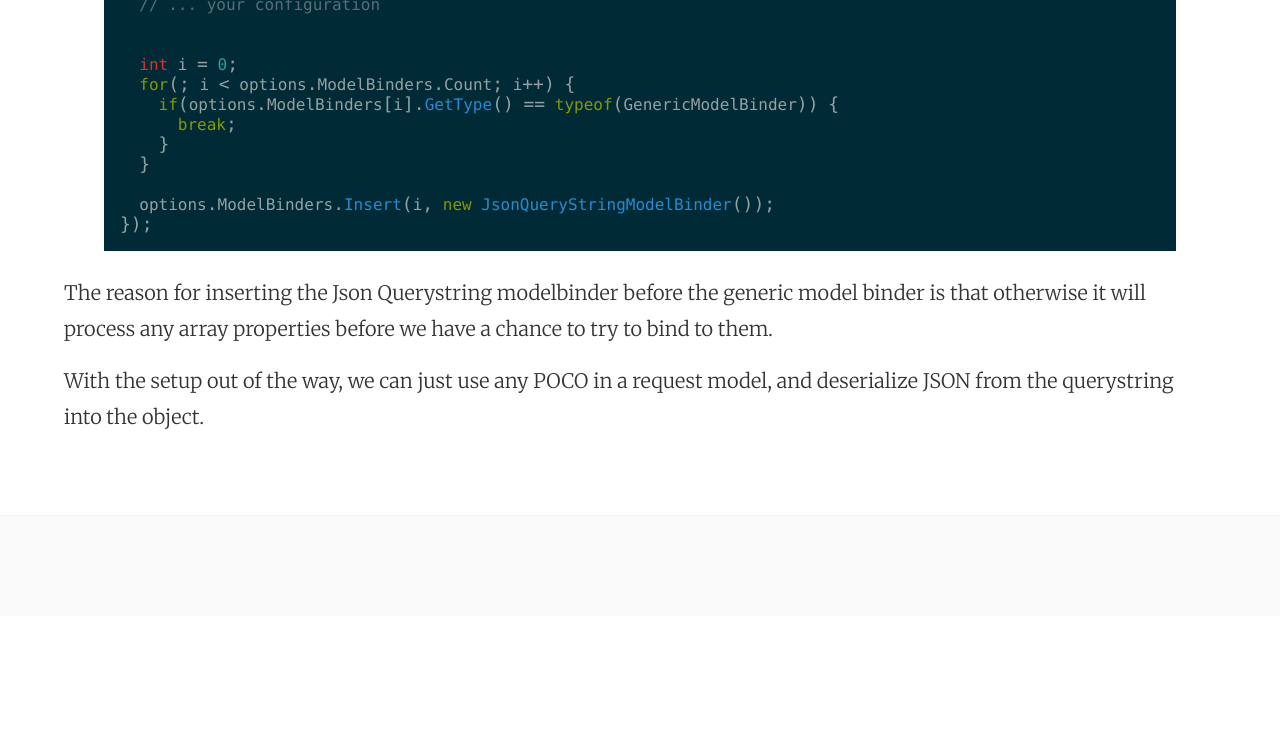
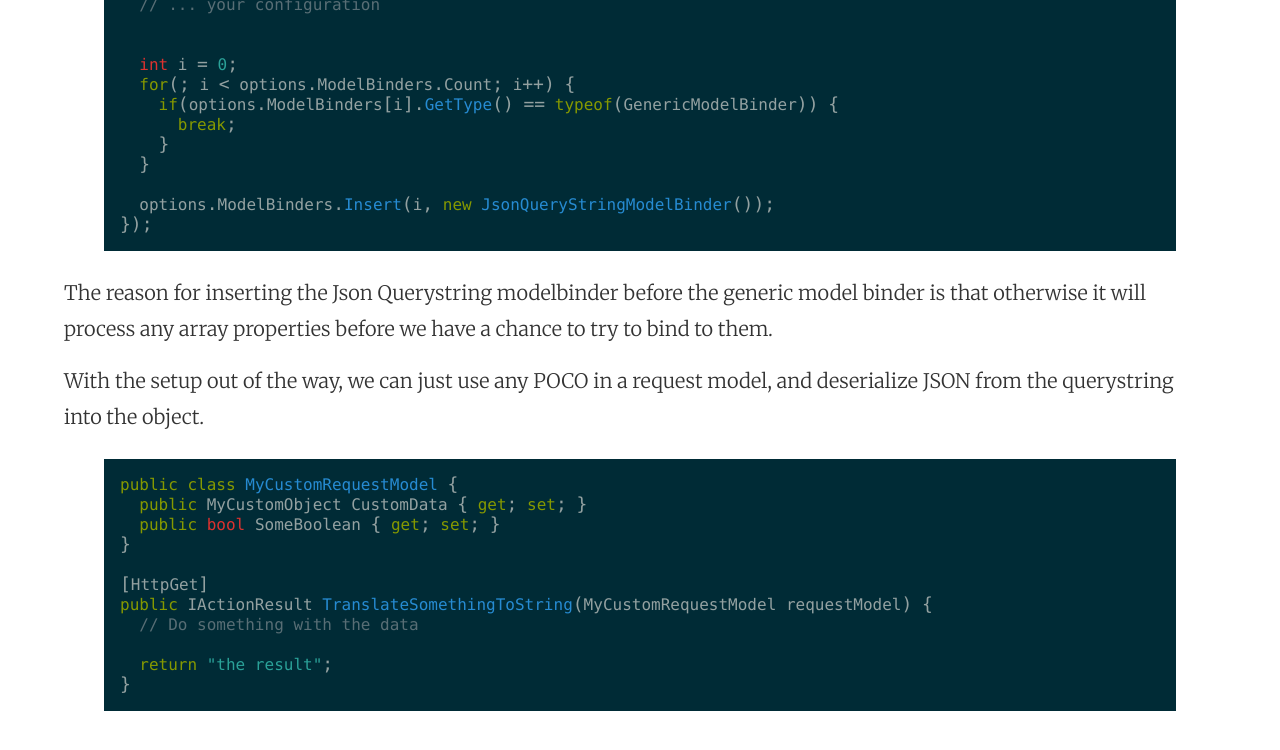
Before and after one commit to Novatrox/Novatrox.github.io, a Jekyll site: the page built from _posts/2016-03-20-using-a-custom-model-binder-to-parse-json-in-get-request.markdown, in a window 1280 px wide and 900 px high, scrolled down 1742 px. Shown: the top 750 px of the window. Built offline with Jekyll 4.4.1, drawn with Linux system fonts in a browser that asks for light colours; comment, search, counter and statistics services are not loaded; before the commit the page ends 2358 px from its top, so only the background shows below that.

Commit message:
Update 2016-03-20-using-a-custom-model-binder-to-parse-json-in-get-request.markdown

```diff
--- a/_posts/2016-03-20-using-a-custom-model-binder-to-parse-json-in-get-request.markdown
+++ b/_posts/2016-03-20-using-a-custom-model-binder-to-parse-json-in-get-request.markdown
@@ -71,3 +71,19 @@ services.AddMvc().AddMvcOptions(options => {
 The reason for inserting the Json Querystring modelbinder before the generic model binder is that otherwise it will process any array properties before we have a chance to try to bind to them.
 
 With the setup out of the way, we can just use any POCO in a request model, and deserialize JSON from the querystring into the object.
+
+
+{% highlight csharp %}
+
+public class MyCustomRequestModel {
+	public MyCustomObject CustomData { get; set; }
+	public bool SomeBoolean { get; set; }
+}
+
+[HttpGet]
+public IActionResult TranslateSomethingToString(MyCustomRequestModel requestModel) {
+	// Do something with the data
+	return "the result";
+}
+
+{% endhighlight %}
```
